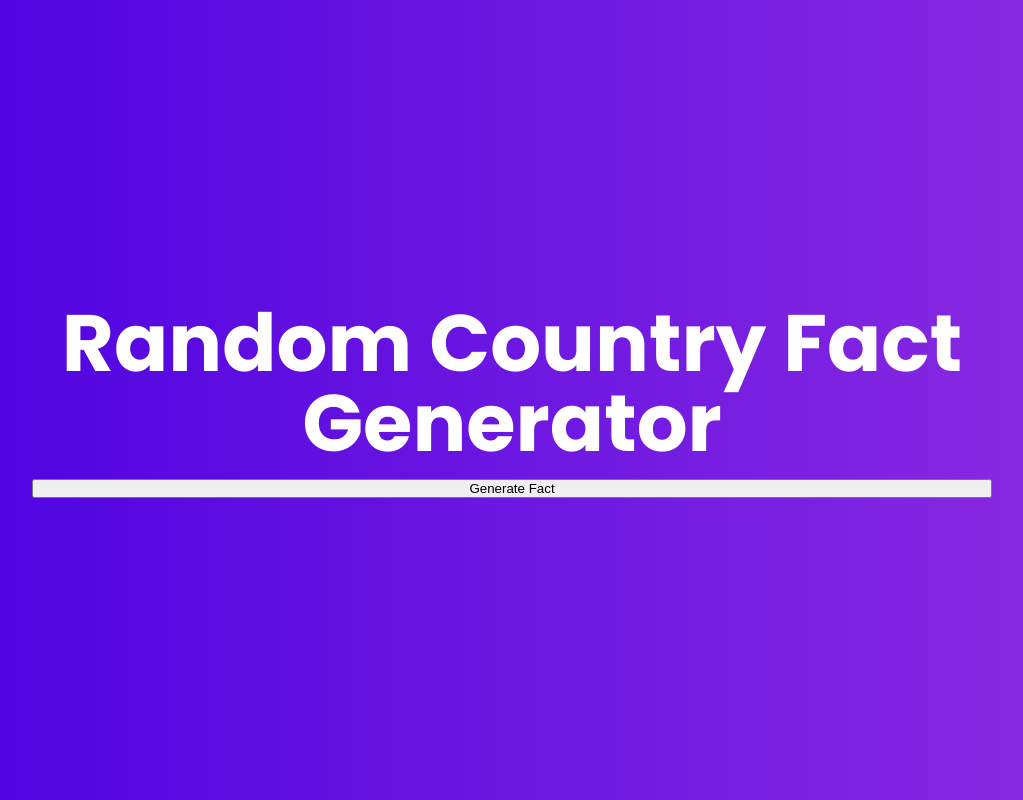
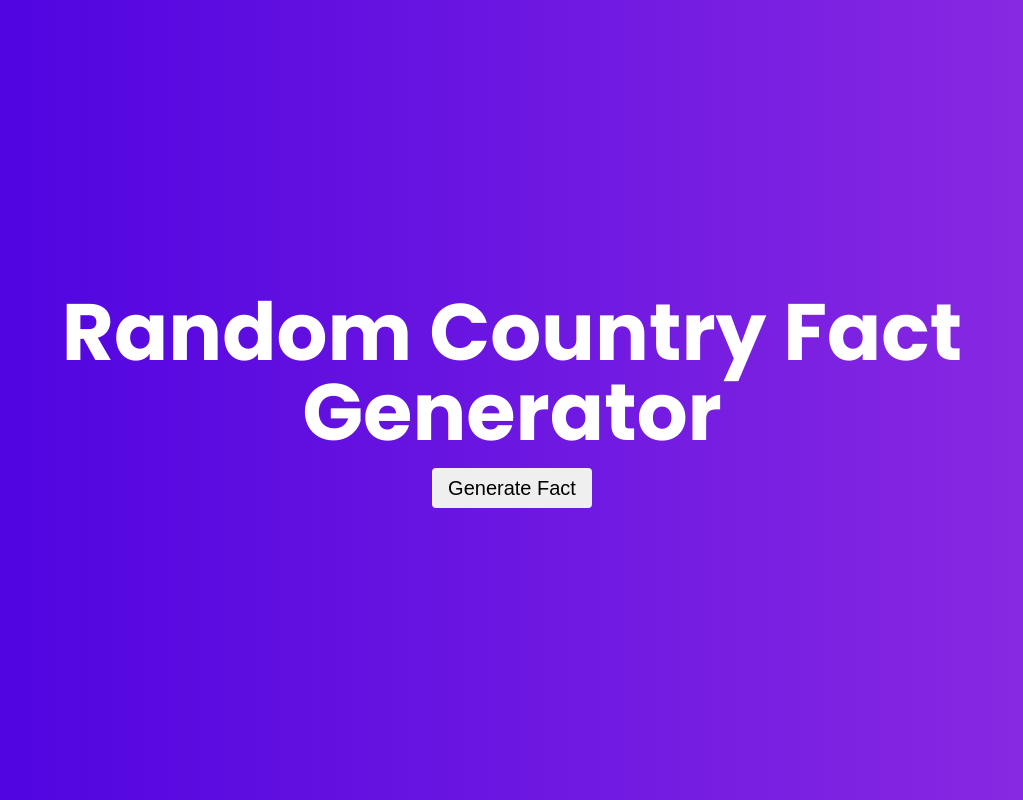
Before and after one commit to robdcal/random-country-fact-generator, a React (Create React App) app: page / in a window 1280 px wide. Shown: the whole page, without its empty margins (128-1151 px from the left). Built offline with nearby package versions, Linux system fonts and the light colour scheme; no server answers.

Commit message:
style button for easier dev use

```diff
--- a/src/App.css
+++ b/src/App.css
@@ -59,3 +59,14 @@ h3 {
 .hero p {
   margin-bottom: 4rem;
 }
+
+button {
+  width: fit-content;
+  padding: 0.25rem 1rem;
+  margin: 0 auto;
+  font-size: 1.25rem;
+  line-height: 2rem;
+  border-radius: 0.25rem;
+  border: none;
+  cursor: pointer;
+}
```
